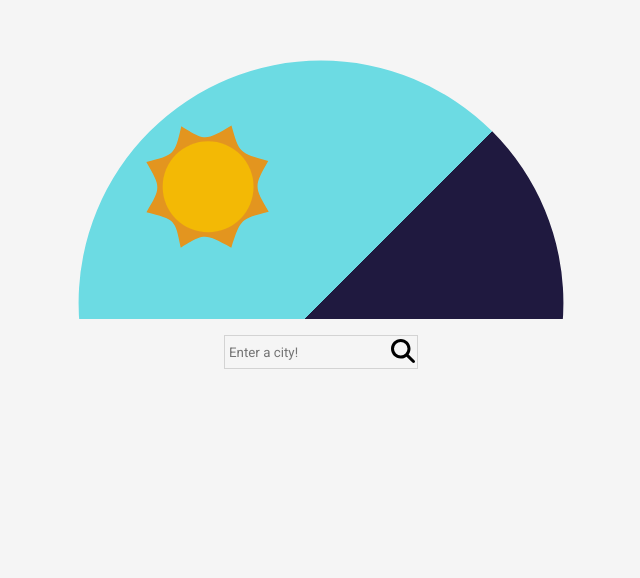
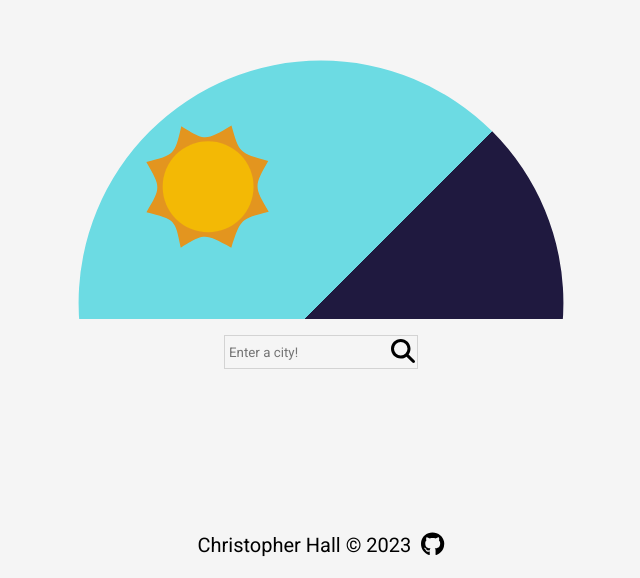
Before and after one commit to hall488/Weather-App, a website built with webpack: page src/index.html in a window 1280 px wide. Shown: the part 222-800 px from the top of the page, without its empty margins (319-959 px from the left). Built offline with nearby package versions, Linux system fonts and the light colour scheme.

Commit message:
Add footer

```diff
--- a/src/index.html
+++ b/src/index.html
@@ -28,5 +28,12 @@
         </div>
       </div>
     </div>
+
+    <div class="footer">
+      Christopher Hall © 2023
+      <a href="https://github.com/hall488" target="_blank">
+        <i class="fab fa-github" aria-hidden="true"></i>
+      </a>
+    </div>
   </body>
 </html>
--- a/src/style.css
+++ b/src/style.css
@@ -14,7 +14,7 @@ body {
     justify-content: center;
     align-items: center;
     height: 100vh;
-
+    flex-direction: column;
 }
 
 .container{
@@ -137,6 +137,32 @@ object {
     transform: rotate(45deg);;
 }
 
+.footer {
+    box-sizing: border-box;
+    position: absolute;
+    bottom: 0;
+    left: 0;
+    display: flex;
+    align-items: center;
+    justify-content: center;
+    gap: 10px;
+    padding: 20px;
+    width: 100%;
+    font-size: 20px;
+    background-color:whitesmoke;
+    color: black;
+}
+
+.fa-github {
+    color: black    ;
+    font-size: 24px;
+    transition: transform 0.3s ease-in-out;
+}
+
+.fa-github:hover {
+    transform: rotate(360deg) scale(1.2);
+}
+
 @keyframes spinZone {
     0% {
         transform: rotate(0deg);
```
Also changed, not shown: dist/index.html, dist/runtime.bundle.js, 1 other file.
